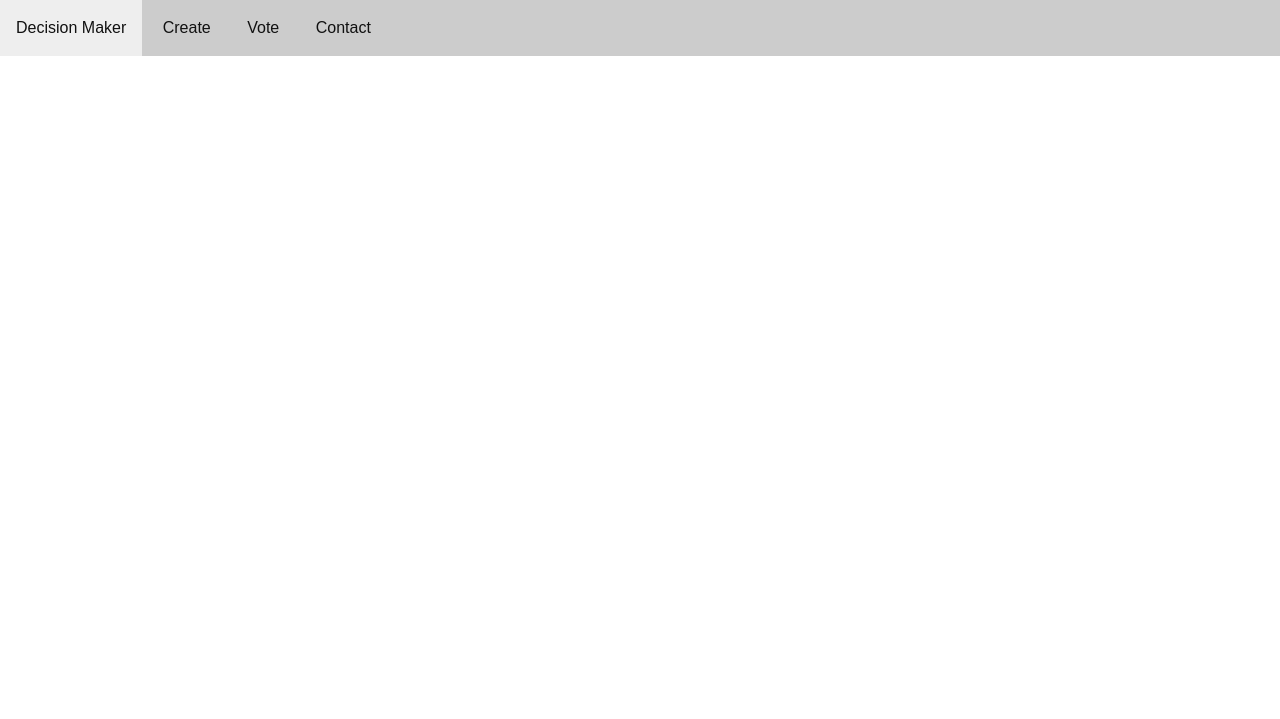
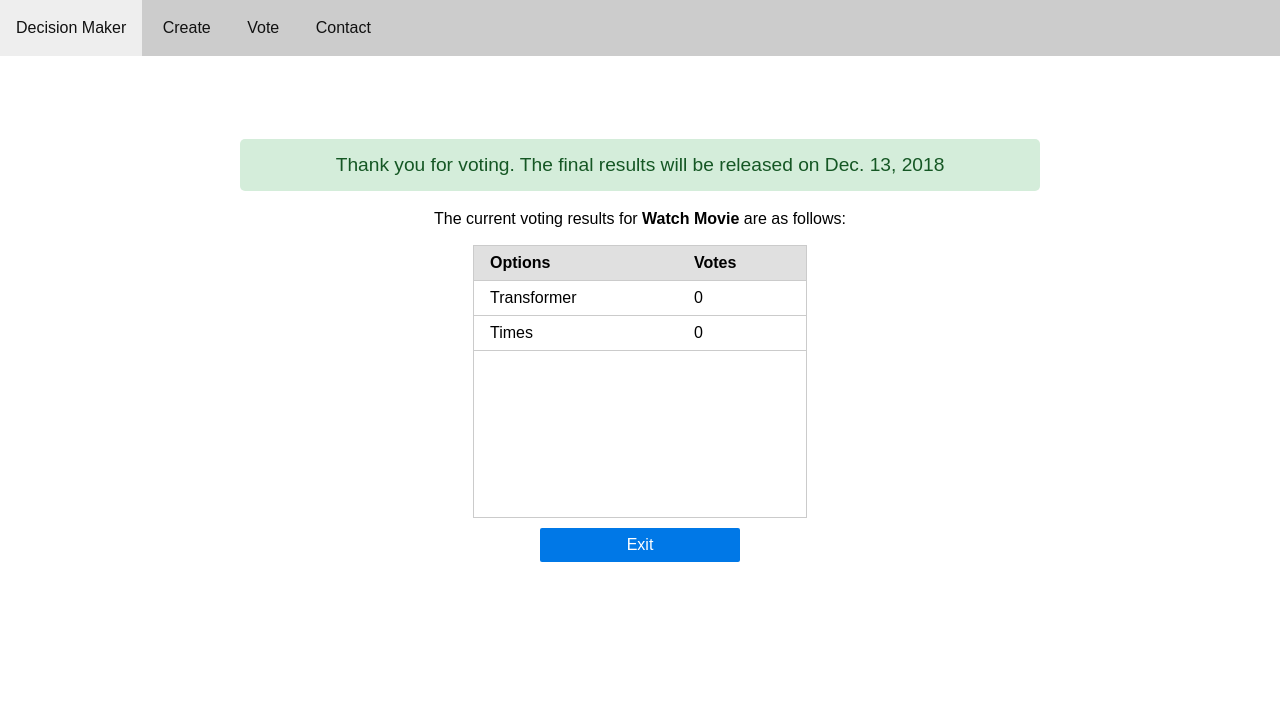
Before and after one commit to C-Shi/Decision_Maker, a Django app: page /success/64803991-17d9-4403-8271-55a478328018 in a window 1280 px wide. Shown: the top 719 px of the page. Run offline with Django 3.2, Linux system fonts and the light colour scheme; data comes from the database, SQL or seed files in the repository; both versions use the stored data as it was after the commit; a map, chart or similar area stays blank; some libraries are stand-ins or nearby versions.

Commit message:
success redirect

```diff
--- /dev/null
+++ b/decision/static/decision/style/success.css
@@ -0,0 +1,34 @@
+.graph {
+  position: absolute;
+  top: 15%;
+  left: 50%;
+  transform: translate(-50%);
+  height: 600px;
+  width:800px;
+}
+
+.graph table {
+  position: relative;
+  top:0;
+  left: 50%;
+  transform: translate(-50%)
+}
+
+.graph p {
+  text-align: center
+}
+
+.graph a {
+  display: block;
+  width: 200px;
+  max-width: 50%;
+  margin: 10 auto;
+}
+
+.graph p.message {
+  font-size: 1.2em;
+  color: #155724;
+  background-color: #d4edda;
+  border-radius: 5px;
+  padding: 15px 10px;
+}
--- a/decision/templates/decision/partials/_header.html
+++ b/decision/templates/decision/partials/_header.html
@@ -5,9 +5,12 @@
     <title>Decision Maker</title>
     <meta name="viewport" content="width=device-width, initial-scale=1">
     <link rel="stylesheet" href="https://unpkg.com/purecss@1.0.0/build/pure-min.css" integrity="sha384-nn4HPE8lTHyVtfCBi5yW9d20FjT8BJwUXyWZT9InLYax14RDjBj46LmSztkmNP9w" crossorigin="anonymous">
+    <script src="https://cdnjs.cloudflare.com/ajax/libs/Chart.js/2.7.3/Chart.bundle.js"></script>
+
     <link rel='stylesheet' href="{% static 'decision/style/header.css' %}">
     <link rel='stylesheet' href="{% static 'decision/style/new.css' %}">
     <link rel='stylesheet' href="{% static 'decision/style/show.css' %}">
+    <link rel='stylesheet' href="{% static 'decision/style/success.css' %}">
   </head>
   <body>
     <!-- navigation bar session  -->
--- a/decision/templates/decision/success.html
+++ b/decision/templates/decision/success.html
@@ -1,5 +1,95 @@
 {% include './partials/_header.html' %}
 
+<div class="graph">
+    <p class="message">Thank you for voting. The final results will be released on {{ activity.expire_on }}</p>
+    <p>The current voting results for <strong>{{ activity.context }}</strong> are as follows: </p>
+    <table class="pure-table pure-table-horizontal">
+        <thead>
+            <tr>
+                <th>Options</th>
+                <th>Votes</th>
+            </tr>
+        </thead>
+
+        <tbody>
+          {% for choice in choice_list %}
+          <tr>
+              <td>{{ choice.name }}</td>
+              <td>{{ choice.votes_count }}</td>
+          </tr>
+          {% endfor %}
+          <tr>
+            <td colspan='2'>
+                <canvas id="myChart"></canvas>
+            </td>
+          </tr>
+        </tbody>
+    </table>
+    <a class="pure-button pure-button-primary" href="{% url 'decision:index' %}">Exit</a>
+</div>
+
+<script>
+var ctx = document.getElementById("myChart").getContext('2d');
+
+// obtain data from django and convert into js object
+var choice_list = "{{ choice_list }}"
+choice_list = choice_list.replace(/&#39;/g, "\"")
+choice_list = JSON.parse(choice_list)
+console.log(choice_list)
+var labels = [];
+var data = []
+
+
+choice_list.forEach(function(choice){
+  labels.push(choice.name);
+  data.push(choice.votes_count)
+})
+
+var myChart = new Chart(ctx, {
+    type: 'pie',
+    data: {
+        labels,
+        datasets: [{
+            label: '# of Votes',
+            data,
+            backgroundColor: [
+                'rgba(255, 99, 132, 0.2)',
+                'rgba(54, 162, 235, 0.2)',
+                'rgba(255, 206, 86, 0.2)',
+                'rgba(75, 192, 192, 0.2)',
+                'rgba(153, 102, 255, 0.2)',
+                'rgba(255, 159, 64, 0.2)'
+            ],
+            borderColor: [
+                'rgba(255,99,132,1)',
+                'rgba(54, 162, 235, 1)',
+                'rgba(255, 206, 86, 1)',
+                'rgba(75, 192, 192, 1)',
+                'rgba(153, 102, 255, 1)',
+                'rgba(255, 159, 64, 1)'
+            ],
+            borderWidth: 1
+        }]
+    },
+});
+
+var message = document.getElementsByClassName('message')[0];
+
+function fade(element) {
+    var op = 1;  // initial opacity
+    var timer = setInterval(function () {
+        if (op <= 0.1){
+            clearInterval(timer);
+            element.style.visibility = 'hidden';
+        }
+        element.style.opacity = op;
+        element.style.filter = 'alpha(opacity=' + op * 100 + ")";
+        op -= op * 0.1;
+    }, 200);
+}
+
+fade(message)
+</script>
 
 
 {% include './partials/_footer.html' %}
--- a/decision/views.py
+++ b/decision/views.py
@@ -2,6 +2,7 @@ from django.shortcuts import render
 from django.http import HttpResponseRedirect
 from django.utils import timezone
 from django.urls import reverse
+import json
 import datetime
 
 from .models import Activity
@@ -50,21 +51,25 @@ def show(request, activity_id):
   choice_list = activity.choice_set.all()
   return render(request, 'decision/show.html', {'activity': activity, 'choice_list': choice_list})
 
+# this route handles anything happens after user votes for an options
 def vote(request, activity_id):
   activity = Activity.objects.get(pk=activity_id)
   choice_list = activity.choice_set.all()
   print(request.POST['choice'])
   try:
-    selected_choice = activity.choice_set.all()
+    selected_choice = activity.choice_set.get(name=request.POST['choice'])
   except (KeyError, Choice.DoesNotExist):
     return render(request, 'decision/show.html', {'activity': activity, 'choice_list': choice_list, 'error_message': 'You did not select anything'})
   else:
+    selected_choice.votes_count += 1
+    selected_choice.save()
     return HttpResponseRedirect(reverse('decision:success', args=(activity.id,)))
 
 def success(request, activity_id):
   activity = Activity.objects.get(pk=activity_id)
-  choice_list = activity.choice_set.all()
-  return render(request, 'decision/success.html')
+  choice_list = list(activity.choice_set.all().values('name', 'votes_count'))
+
+  return render(request, 'decision/success.html', {'choice_list': choice_list, 'activity': activity })
 
 # RESTFUL post route to delete
 def delete(request, decision):
```
Also changed, not shown: db.sqlite3.
